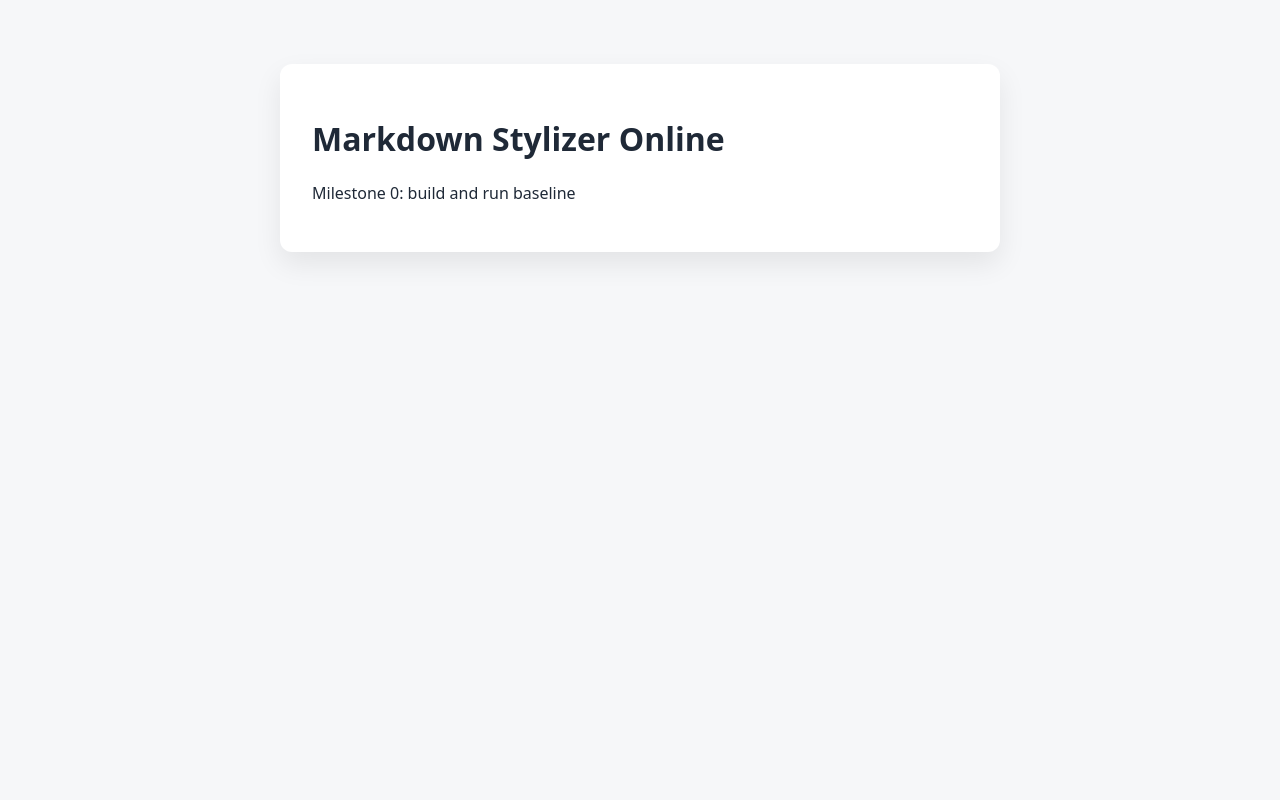
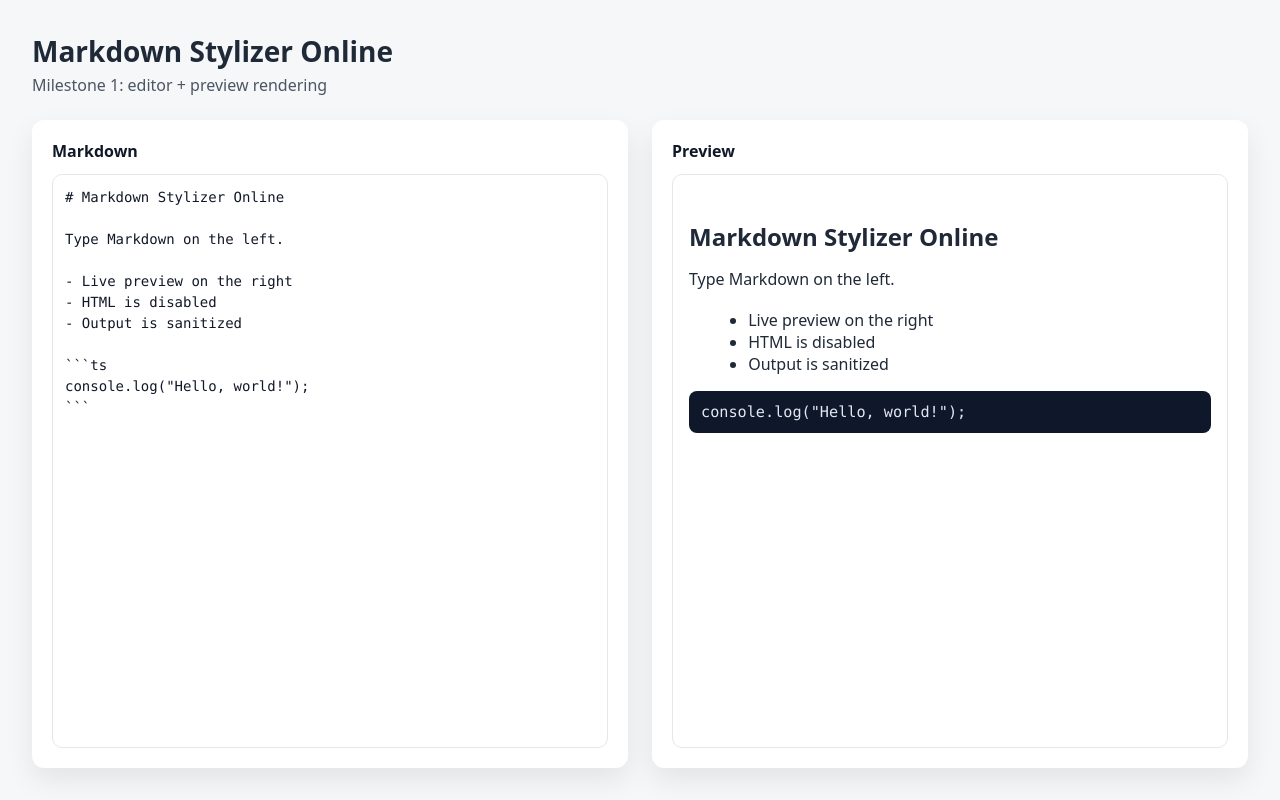
Before and after one commit to J-Rosales/markdown-stylizer-online, a website built with Vite: page index.html in a window 1280 px wide. Built offline with nearby package versions, Linux system fonts and the light colour scheme.

Commit message:
Implement Milestone 1 editor preview
Add markdown rendering with DOMPurify sanitization, debounce live preview updates, and baseline two-pane UI styling.

```diff
--- a/package.json
+++ b/package.json
@@ -21,8 +21,14 @@
   },
   "homepage": "https://github.com/J-Rosales/markdown-stylizer-online#readme",
   "devDependencies": {
+    "@types/dompurify": "^3.0.5",
+    "@types/markdown-it": "^14.1.2",
     "@types/node": "^25.0.10",
     "typescript": "^5.9.3",
     "vite": "^7.3.1"
+  },
+  "dependencies": {
+    "dompurify": "^3.3.1",
+    "markdown-it": "^14.1.0"
   }
 }
--- a/src/app.ts
+++ b/src/app.ts
@@ -1,10 +1,72 @@
+import DOMPurify from "dompurify";
+import MarkdownIt from "markdown-it";
 import "./style.css";
 
 const app = document.querySelector<HTMLDivElement>("#app");
 
+const md = new MarkdownIt({
+  html: false,
+  linkify: true,
+  breaks: true,
+});
+
+const starterText = `# Markdown Stylizer Online
+
+Type Markdown on the left.
+
+- Live preview on the right
+- HTML is disabled
+- Output is sanitized
+
+\`\`\`ts
+console.log("Hello, world!");
+\`\`\`
+`;
+
+const debounce = (fn: () => void, waitMs: number) => {
+  let handle: number | undefined;
+  return () => {
+    if (handle !== undefined) {
+      window.clearTimeout(handle);
+    }
+    handle = window.setTimeout(fn, waitMs);
+  };
+};
+
 if (app) {
   app.innerHTML = `
-    <h1>Markdown Stylizer Online</h1>
-    <p>Milestone 0: build and run baseline</p>
+    <header class="app-header">
+      <h1>Markdown Stylizer Online</h1>
+      <p>Milestone 1: editor + preview rendering</p>
+    </header>
+    <main class="workspace">
+      <section class="pane">
+        <label class="pane-title" for="editor">Markdown</label>
+        <textarea id="editor" spellcheck="false"></textarea>
+      </section>
+      <section class="pane">
+        <div class="pane-title">Preview</div>
+        <div id="preview" class="preview"></div>
+      </section>
+    </main>
   `;
+
+  const editor = app.querySelector<HTMLTextAreaElement>("#editor");
+  const preview = app.querySelector<HTMLDivElement>("#preview");
+
+  if (!editor || !preview) {
+    throw new Error("Editor or preview element missing.");
+  }
+
+  const render = () => {
+    const rawHtml = md.render(editor.value);
+    preview.innerHTML = DOMPurify.sanitize(rawHtml);
+  };
+
+  const renderDebounced = debounce(render, 120);
+
+  editor.value = starterText;
+  render();
+
+  editor.addEventListener("input", renderDebounced);
 }
--- a/src/style.css
+++ b/src/style.css
@@ -10,10 +10,101 @@ body {
 }
 
 #app {
-  max-width: 720px;
-  margin: 64px auto;
+  min-height: 100vh;
   padding: 32px;
+  display: flex;
+  flex-direction: column;
+  gap: 24px;
+}
+
+.app-header h1 {
+  margin: 0 0 4px;
+  font-size: 28px;
+}
+
+.app-header p {
+  margin: 0;
+  color: #4b5563;
+}
+
+.workspace {
+  flex: 1;
+  display: grid;
+  grid-template-columns: repeat(2, minmax(0, 1fr));
+  gap: 24px;
+}
+
+.pane {
   background: #ffffff;
   border-radius: 12px;
+  padding: 20px;
   box-shadow: 0 12px 28px rgba(0, 0, 0, 0.08);
+  display: flex;
+  flex-direction: column;
+  min-height: 0;
 }
+
+.pane-title {
+  font-weight: 600;
+  margin-bottom: 12px;
+  color: #111827;
+}
+
+#editor {
+  flex: 1;
+  resize: none;
+  border: 1px solid #e5e7eb;
+  border-radius: 10px;
+  padding: 12px;
+  font-family: "SFMono-Regular", ui-monospace, SFMono-Regular, Menlo, Monaco,
+    Consolas, "Liberation Mono", "Courier New", monospace;
+  font-size: 14px;
+  line-height: 1.5;
+  color: #111827;
+}
+
+.preview {
+  flex: 1;
+  overflow: auto;
+  border: 1px solid #e5e7eb;
+  border-radius: 10px;
+  padding: 16px;
+  background: #ffffff;
+}
+
+.preview h1,
+.preview h2,
+.preview h3 {
+  margin-top: 1.2em;
+  margin-bottom: 0.6em;
+}
+
+.preview p {
+  margin: 0 0 1em;
+  line-height: 1.6;
+}
+
+.preview ul,
+.preview ol {
+  margin: 0 0 1em 1.2em;
+}
+
+.preview code {
+  font-family: "SFMono-Regular", ui-monospace, SFMono-Regular, Menlo, Monaco,
+    Consolas, "Liberation Mono", "Courier New", monospace;
+  font-size: 0.95em;
+}
+
+.preview pre {
+  background: #0f172a;
+  color: #e2e8f0;
+  padding: 12px;
+  border-radius: 8px;
+  overflow: auto;
+}
+
+@media (max-width: 900px) {
+  .workspace {
+    grid-template-columns: 1fr;
+  }
+}
```
Also changed, not shown: 1 other file.
